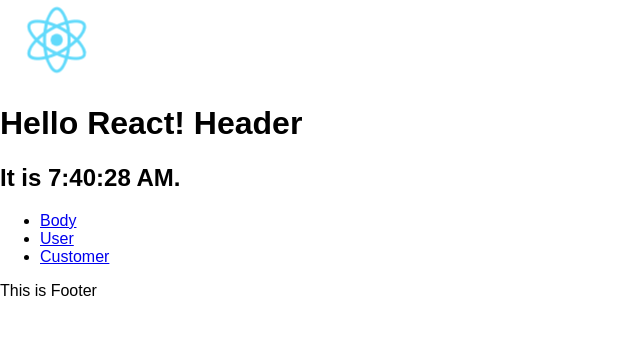
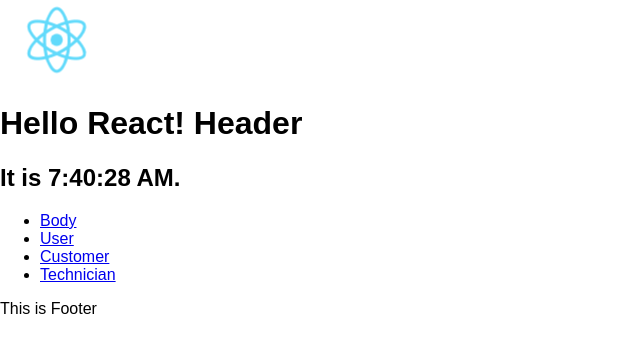
Before and after one commit to iamayaz/React-Crud, a React (Create React App) app in the folder my-app/: page / in a window 1280 px wide. Shown: the top 352 px of the page, without its empty margins (0-640 px from the left). Built offline with nearby package versions, Linux system fonts and the light colour scheme.

Commit message:
Technician Link
I linked technician component with header and app

```diff
--- a/my-app/src/App.js
+++ b/my-app/src/App.js
@@ -8,6 +8,7 @@ import Body from './body';
 import Footer from './footer';
 import User from './User';
 import Customer from './customer';
+import Technician from './technician';
 import './App.css';
 
 
@@ -26,9 +27,10 @@ class App extends Component {
 		<Router>
 			<div>
 				<Header />
-				<Route exact path='/Body' component={Body} />
-				<Route exact path='/User' component={User} />
-				<Route exact path='/Customer' component={Customer} />
+					<Route exact path='/Body' component={Body} />
+					<Route exact path='/User' component={User} />
+					<Route exact path='/Customer' component={Customer} />
+					<Route exact path='/Technician' component={Technician} />
 				<Footer />
 			</div>
 		</Router>
--- a/my-app/src/header.js
+++ b/my-app/src/header.js
@@ -25,6 +25,10 @@ class Header extends Component {
 					<Link to="Customer"></Link>
 					<a href="Customer">Customer</a>
 				</li>
+				<li>
+					<Link to="Technician"></Link>
+					<a href="Technician">Technician</a>
+				</li>
 			</ul>
 		</header>
 	);
```
